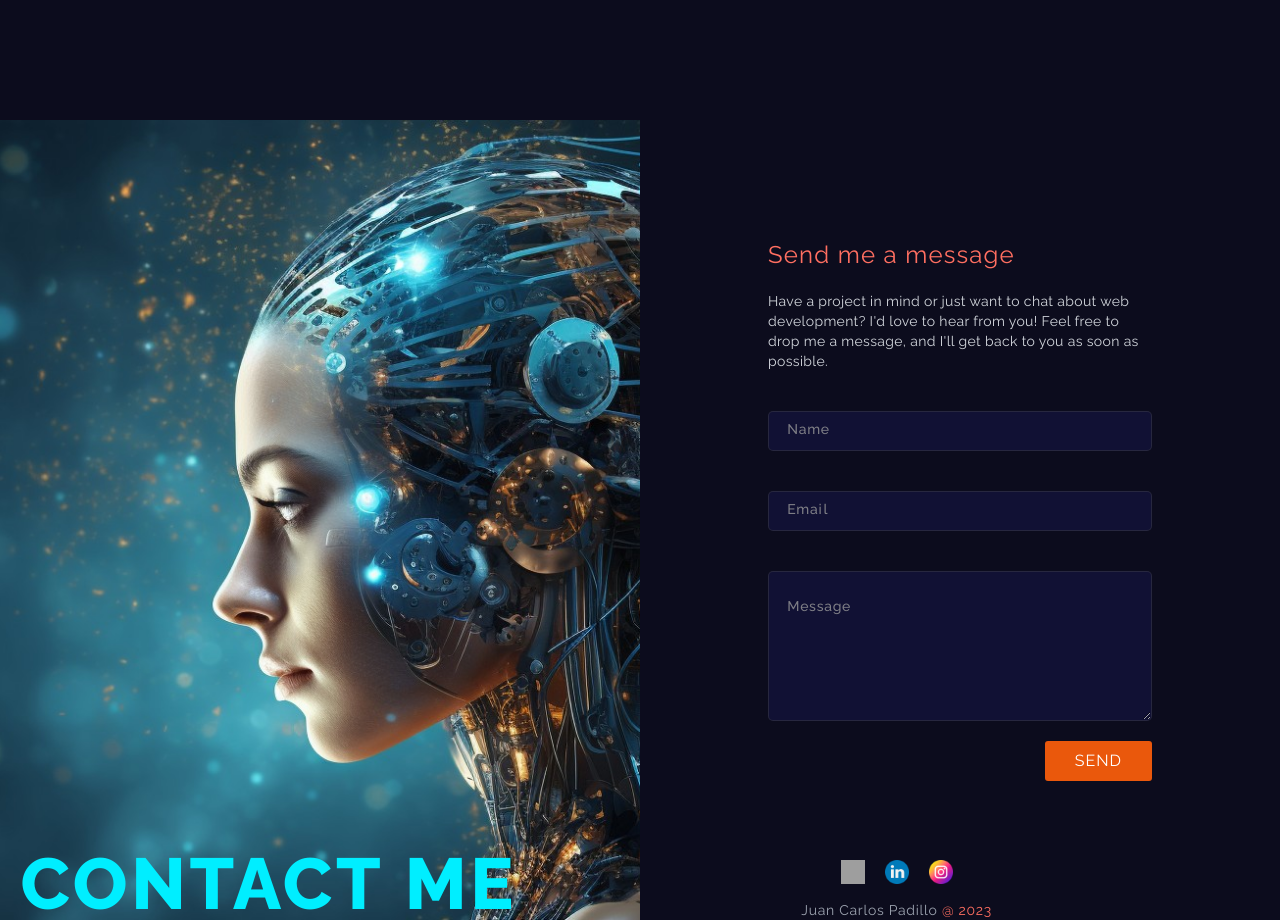
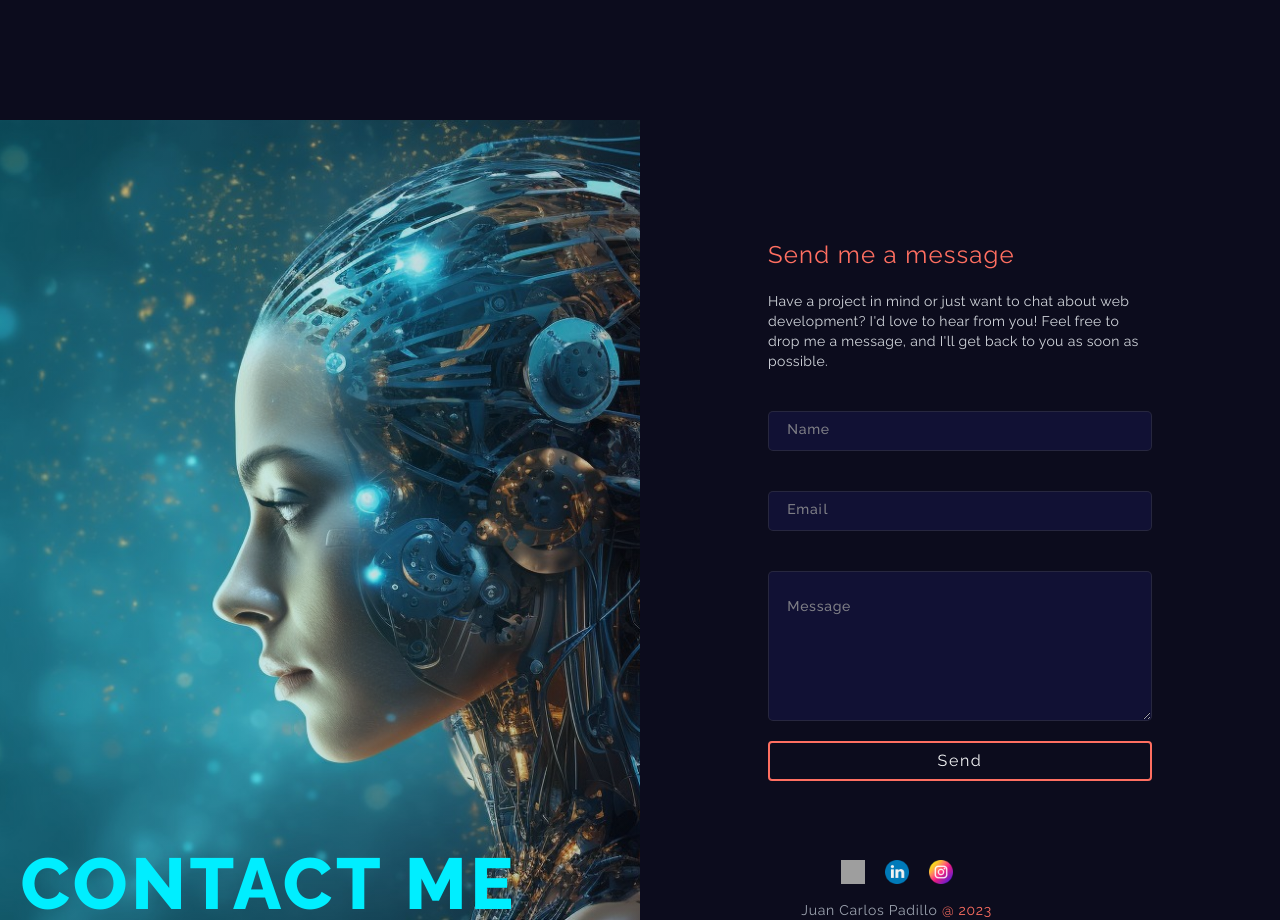
Before and after one commit to pads-sama/my-portfolio, a React (Vite) app: page / in a window 1280 px wide. Shown: the part 3880-4800 px from the top of the page. Built offline with nearby package versions, Linux system fonts and the light colour scheme; grey boxes are pictures that could not be loaded.

Commit message:
Update dependencies, add new components, update styles

```diff
--- a/package.json
+++ b/package.json
@@ -10,11 +10,14 @@
     "preview": "vite preview"
   },
   "dependencies": {
+    "@emailjs/browser": "^3.11.0",
     "@heroicons/react": "^2.0.18",
     "@tsparticles/react": "^3.0.0",
     "framer-motion": "^10.16.15",
     "react": "^18.2.0",
     "react-dom": "^18.2.0",
+    "react-router-dom": "^6.21.1",
+    "react-toastify": "^9.1.3",
     "react-tsparticles": "^2.12.2",
     "tailwindcss-text-stroke": "^0.0.5",
     "tsparticles": "^3.0.2",
--- a/src/components/Buttons/SubmitButton.css
+++ b/src/components/Buttons/SubmitButton.css
@@ -1,54 +1,26 @@
-.flip-button {
-    /* opacity: 1; */
-    outline: 0;
-    color: #fff;
-    line-height: 40px;
+.slide_button {
+    width: 100%;
+    height: 40px;
+    border: 2px solid var(--acc-clr);
+    border-radius: 4px;
     position: relative;
-    text-align: center;
-    letter-spacing: 1px;
-    display: inline-block;
-    text-decoration: none;
-    text-transform: uppercase;
+    background-color: transparent;
+    z-index: 2;
+    overflow: hidden;
 }
 
-.flip-button:hover:after {
-    opacity: 1;
-    transform: translateY(0) rotateX(0);
+.slide_button::before {
+    content: "";
+    position: absolute;
+    top: 0;
+    left: -400px;
+    width: 100%;
+    height: 100%;
+    background-color: var(--acc-clr);
+    z-index: -1;
+    transition: all .2s ease-in-out;
 }
 
-.flip-button:hover:before {
-    opacity: 0;
-    transform: translateY(50%) rotateX(90deg);
+.slide_button:hover::before {
+    left: 0;
 }
-
-.flip-button:after {
-    top: 0;
-    left: 0;
-    opacity: 0;
-    width: 100%;
-    color: #fff;
-    display: block;
-    transition: 0.5s;
-    position: absolute;
-    background: var(--acc-clr);
-    content: attr(data-back);
-    transform: translateY(-50%) rotateX(90deg);
-    border-radius: 3px;
-}
-
-
-.flip-button:before {
-    top: 0;
-    left: 0;
-    opacity: 1;
-    color: #fff;
-    display: block;
-    padding: 0 30px;
-    line-height: 40px;
-    transition: 0.5s;
-    position: relative;
-    background: rgb(234, 88, 12);
-    content: attr(data-front);
-    transform: translateY(0) rotateX(0);
-    border-radius: 3px;
-}
--- a/src/components/Buttons/SubmitButton.jsx
+++ b/src/components/Buttons/SubmitButton.jsx
@@ -1,14 +1,17 @@
 import React from "react";
 import "./SubmitButton.css";
 
-const SubmitButton = () => {
+const SubmitButton = ({ isLoading }) => {
   return (
     <div className="w-full py-5 flex justify-end">
       <button
-        className="flip-button"
-        data-front="Send"
-        data-back="Send"
-      ></button>
+        className={`slide_button text-md tracking-widest ${
+          isLoading ? "bg-accent-clr/75 border-accent-clr/75" : "bg-transparent"
+        }`}
+        disabled={isLoading}
+      >
+        {isLoading ? "Sending..." : "Send"}
+      </button>
     </div>
   );
 };
--- /dev/null
+++ b/src/components/Contacts/ContactHeadings.jsx
@@ -0,0 +1,20 @@
+import React from "react";
+
+const ContactHeadings = () => {
+  return (
+    <>
+      <div className="w-96">
+        <span className="text-2xl tracking-wider text-accent-clr">
+          Send me a message
+        </span>
+        <p className="text-xs pt-5 tracking-wide leading-5 text-gray-300 | xl:text-sm">
+          Have a project in mind or just want to chat about web development? I'd
+          love to hear from you! Feel free to drop me a message, and I'll get
+          back to you as soon as possible.
+        </p>
+      </div>
+    </>
+  );
+};
+
+export default ContactHeadings;
--- a/src/components/Contacts/Contacts.css
+++ b/src/components/Contacts/Contacts.css
@@ -4,7 +4,6 @@
     background-size: cover;
     background-repeat: no-repeat;
     inset: 0;
-    /* height: 100dvh; */
 }
 
 label span:nth-child(1) {
@@ -62,7 +61,6 @@ label span {
 
 input:focus+label span,
 textarea:focus+label span {
-    color: #0ef;
+    color: var(--acc-clr);
     transform: translateY(-30px);
-    background: red;
 }
--- a/src/components/Contacts/Contacts.jsx
+++ b/src/components/Contacts/Contacts.jsx
@@ -7,6 +7,8 @@ import SubmitButton from "../Buttons/SubmitButton";
 import HeroTextName from "../Hero/HeroTextName";
 import { useScroll, useTransform } from "framer-motion";
 import HeroSocials from "../Hero/HeroSocials";
+import ContactsForm from "./ContactsForm";
+import ContactHeadings from "./ContactHeadings";
 
 const Contacts = () => {
   const containerRef = useRef();
@@ -28,35 +30,12 @@ const Contacts = () => {
           className="text-6xl uppercase transition z-10 | sm:text-7xl | md:text-8xl xl:text-7xl xl:font-extrabold"
           text2="Contact me"
         />
-        {/* <div className="backgroundOverlay  bg-gradient-to-l from-primary to-secondary opacity-[.2] z-10 "></div> */}
+        <div className="backgroundOverlay  bg-gradient-to-l from-primary to-secondary opacity-[.2] z-8 "></div>
       </div>
       <div className="w-full h-full grid place-content-center bg-primary |  xl:h-[100dvh]">
         <div>
-          <div className="w-96">
-            <span className="text-2xl tracking-wider text-accent-clr">
-              Send me a message
-            </span>
-            <p className="text-xs pt-5 tracking-wide leading-5 text-gray-300 | xl:text-sm">
-              Have a project in mind or just want to chat about web development?
-              I'd love to hear from you! Feel free to drop me a message, and
-              I'll get back to you as soon as possible.
-            </p>
-          </div>
-          <form action="">
-            <div className="w-96 flex flex-col mt-10 relative form_control">
-              <TextInput type="text" id="name" name="name" />
-              <InputLable label="Name" />
-            </div>
-            <div className="w-96 flex flex-col mt-10 relative form_control">
-              <TextInput type="email" id="email" name="email" />
-              <InputLable label="Email" />
-            </div>
-            <div className="w-96 flex flex-col mt-10 relative form_control">
-              <TextArea id="message" name="message" />
-              <InputLable label="Message" />
-            </div>
-            <SubmitButton />
-          </form>
+          <ContactHeadings />
+          <ContactsForm />
         </div>
         <div className="absolute bottom-0 w-full flex transition | xl:w-auto xl:right-72 ">
           <div className="flex flex-col items-center justify-center w-full">
--- /dev/null
+++ b/src/components/Contacts/ContactsForm.jsx
@@ -0,0 +1,163 @@
+import React, { useRef, useState } from "react";
+import TextInput from "../TextFields/textInput";
+import InputLable from "../TextFields/InputLable";
+import TextArea from "../TextFields/TextArea";
+import SubmitButton from "../Buttons/SubmitButton";
+import emailjs from "@emailjs/browser";
+import { ToastContainer, toast } from "react-toastify";
+import "react-toastify/dist/ReactToastify.css";
+
+const emailConfig = {
+  serviceID: "service_bqaeoxz",
+  templateID: "template_i84vt2f",
+  userID: "-J-InccJzAx8JtXnk",
+};
+
+const toastConfig = {
+  position: "top-right",
+  autoClose: 5000,
+  hideProgressBar: false,
+  closeOnClick: true,
+  pauseOnHover: true,
+  draggable: true,
+  progress: undefined,
+  theme: "light",
+};
+
+const ContactsForm = () => {
+  const form = useRef();
+
+  const initialFormState = {
+    //set the initial value of the input fields
+    user_name: "",
+    user_email: "",
+    message: "",
+  };
+
+  const [formValues, setFormValues] = useState(initialFormState);
+
+  const resetInputFields = () => {
+    setFormValues(initialFormState);
+  };
+
+  const [isLoading, setIsLoading] = useState(false);
+
+  const [errorMessages, setErrorMessages] = useState(initialFormState);
+  const validateForm = () => {
+    let isValid = true;
+    const errors = { ...initialFormState };
+
+    // Validate username
+    const usernameInput = form.current.user_name;
+    if (usernameInput.value.trim() === "") {
+      isValid = false;
+      errors.user_name = "Please enter your name";
+    }
+
+    // Validate useremail
+    const useremailInput = form.current.user_email;
+    if (!useremailInput.value.trim()) {
+      isValid = false;
+      errors.user_email = "Please enter your email address";
+    }
+    // Validate message
+    const messageInput = form.current.message;
+    if (messageInput.value.trim() === "") {
+      isValid = false;
+      // Display an error message or style the input to indicate the error
+      errors.message = "Please enter your message";
+    }
+
+    setErrorMessages(errors);
+    return isValid;
+  };
+
+  const sendEmail = (e) => {
+    e.preventDefault();
+
+    if (!validateForm()) {
+      return;
+    }
+    setIsLoading(true);
+
+    emailjs
+      .sendForm(
+        emailConfig.serviceID,
+        emailConfig.templateID,
+        form.current,
+        emailConfig.userID
+      )
+      .then(
+        () => {
+          setIsLoading(false);
+          toast.success("Message was Sent!", toastConfig);
+          resetInputFields();
+        },
+        (error) => {
+          setIsLoading(false);
+          toast.error(error.text, toastConfig);
+        }
+      );
+  };
+  return (
+    <>
+      <form ref={form} onSubmit={sendEmail}>
+        <ToastContainer />
+
+        <div className="w-96 flex flex-col mt-10 relative form_control">
+          <TextInput
+            type="text"
+            id="name"
+            name="user_name"
+            value={formValues.user_name}
+            onChange={(e) =>
+              setFormValues({ ...formValues, user_name: e.target.value })
+            }
+          />
+          <InputLable htmlFor="name" label="Name" />
+          {errorMessages.user_name && (
+            <span className="text-red-500 tracking-wider pt-1 text-xs">
+              {errorMessages.user_name}
+            </span>
+          )}
+        </div>
+        <div className="w-96 flex flex-col mt-10 relative form_control">
+          <TextInput
+            type="email"
+            id="email"
+            name="user_email"
+            value={formValues.user_email}
+            onChange={(e) =>
+              setFormValues({ ...formValues, user_email: e.target.value })
+            }
+          />
+          <InputLable htmlFor="email" label="Email" />
+          {errorMessages.user_email && (
+            <span className="text-red-500 tracking-wider pt-1 text-xs">
+              {errorMessages.user_email}
+            </span>
+          )}
+        </div>
+        <div className="w-96 flex flex-col mt-10 relative form_control">
+          <TextArea
+            id="message"
+            name="message"
+            value={formValues.message}
+            onChange={(e) =>
+              setFormValues({ ...formValues, message: e.target.value })
+            }
+          />
+          <InputLable htmlFor="message" label="Message" />
+          {errorMessages.message && (
+            <span className="text-red-500 tracking-wider pt-1 text-xs">
+              {errorMessages.message}
+            </span>
+          )}
+        </div>
+        <SubmitButton isLoading={isLoading} />
+      </form>
+    </>
+  );
+};
+
+export default ContactsForm;
--- a/src/components/TextFields/InputLable.jsx
+++ b/src/components/TextFields/InputLable.jsx
@@ -3,8 +3,10 @@ import React from "react";
 const InputLable = ({ label, htmlFor }) => {
   return (
     <label className="" htmlFor={htmlFor}>
-      {label.split("").map((char) => (
-        <span className="text-sm font-medium tracking-wider">{char}</span>
+      {label.split("").map((char, index) => (
+        <span key={index} className="text-sm font-medium tracking-wider">
+          {char}
+        </span>
       ))}
     </label>
   );
--- a/src/components/TextFields/TextInput.jsx
+++ b/src/components/TextFields/TextInput.jsx
@@ -1,12 +1,14 @@
 import React from "react";
 import "./TextField.css";
 
-const TextInput = ({ name, type, id, className }) => {
+const TextInput = ({ name, type, id, className, onChange, value }) => {
   return (
     <input
       type={type}
       name={name}
       id={id}
+      value={value}
+      onChange={onChange}
       className={` block pt-[15px] px-5 h-10 w-full` + className}
     />
   );
```
Also changed, not shown: src/components/Hero/HeroTextName.jsx (+4 -3 lines), src/components/TextFields/TextArea.jsx (+8 -2 lines), 1 other file (tests, documents, lock files or other folders).
